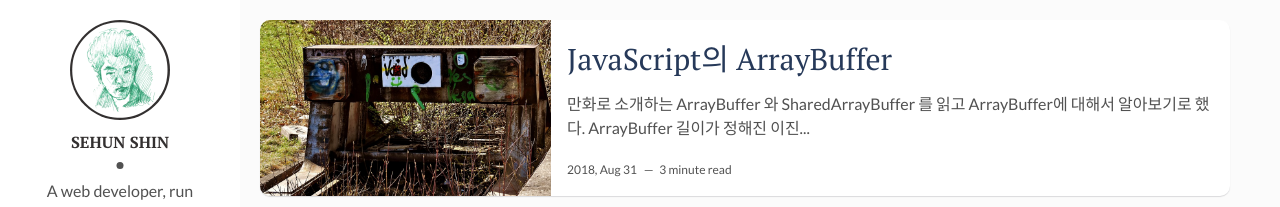
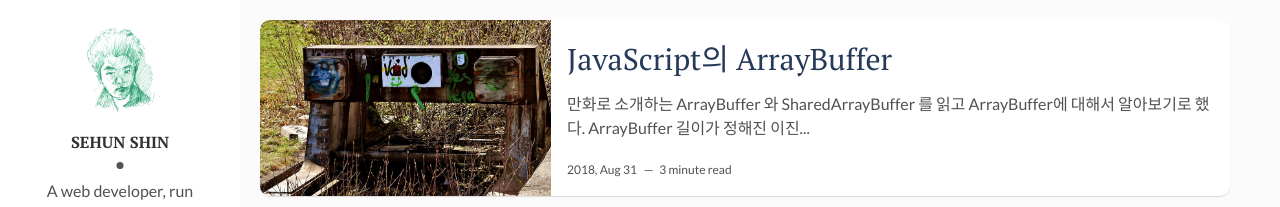
Before and after one commit to sshplendid/sshplendid.github.io, a Jekyll site: the page built from blog/index.html, in a window 1280 px wide. Shown: the top 207 px of the page. Built offline with Jekyll 4.4.1, drawn with Linux system fonts in a browser that asks for light colours; the list of posts is cut into pages by our own code.

Commit message:
feat: update main.css
프로필 사진 배경색 변경

```diff
--- a/assets/css/main.css
+++ b/assets/css/main.css
@@ -948,7 +948,7 @@ table tfoot td {
   -webkit-border-radius: 100%;
           border-radius: 100%;
   overflow: hidden;
-  background-color: #333030;
+  /* background-color: #333030; */
 }
 
 .about img {
```
